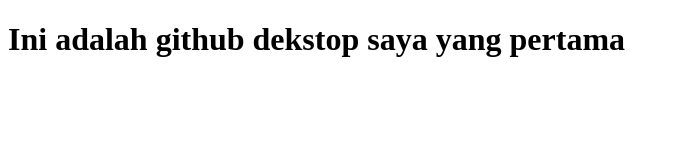
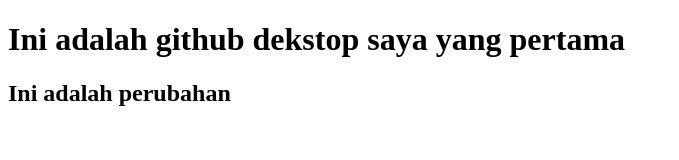
Before and after one commit to putriZela17/belajar_github, a plain HTML site: page index.html in a window 1280 px wide. Shown: the whole page, without its empty margins (0-679 px from the left). Drawn offline with Linux system fonts and the light colour scheme.

Commit message:
tambahH2

```diff
--- a/index.html
+++ b/index.html
@@ -7,6 +7,6 @@
 </head>
 <body>
 	<h1>Ini adalah github dekstop saya yang pertama</h1>
-
+	<h2>Ini adalah perubahan</h2>
 </body>
 </html>
```
